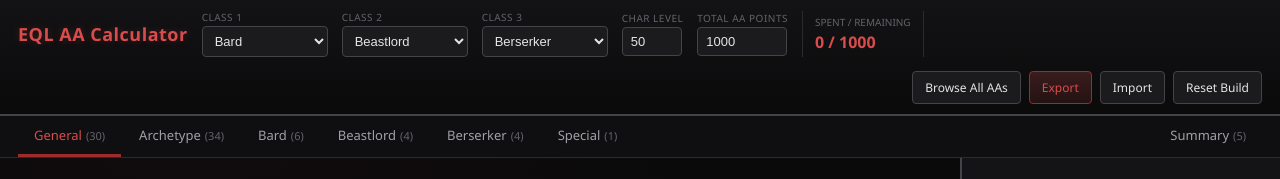
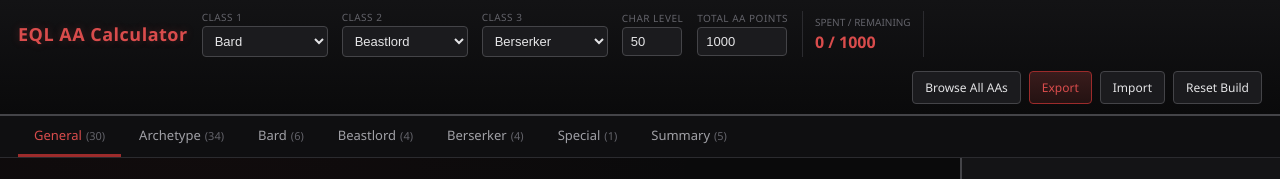
Before and after one commit to abnotus/EQL-AA-Calculator, a plain HTML site: page index.html in a window 1280 px wide. Shown: the top 179 px of the page. Drawn offline with Linux system fonts and the light colour scheme.

Commit message:
Keep Summary tab in normal order after Special instead of pinned right

```diff
--- a/styles.css
+++ b/styles.css
@@ -179,9 +179,6 @@ nav.tabs button .count {
   margin-left: 4px;
 }
 
-nav.tabs button.summary-tab {
-  margin-left: auto;
-}
 
 /* ---------- Main layout ---------- */
 main {
```
